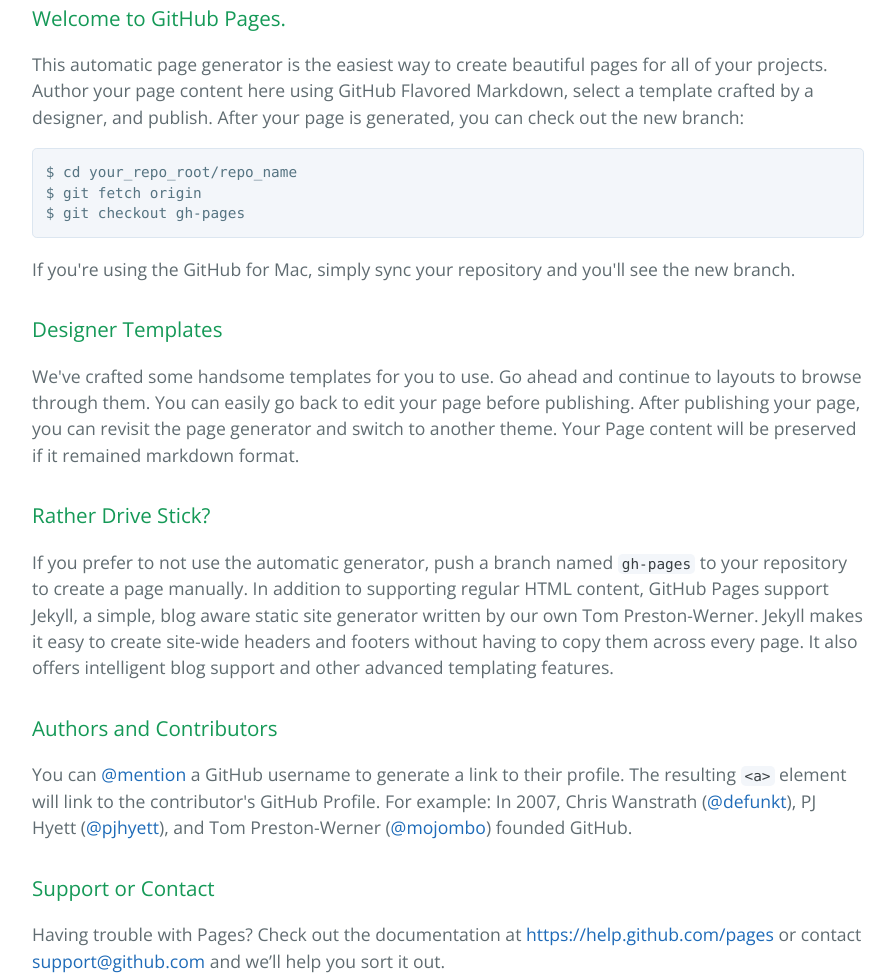
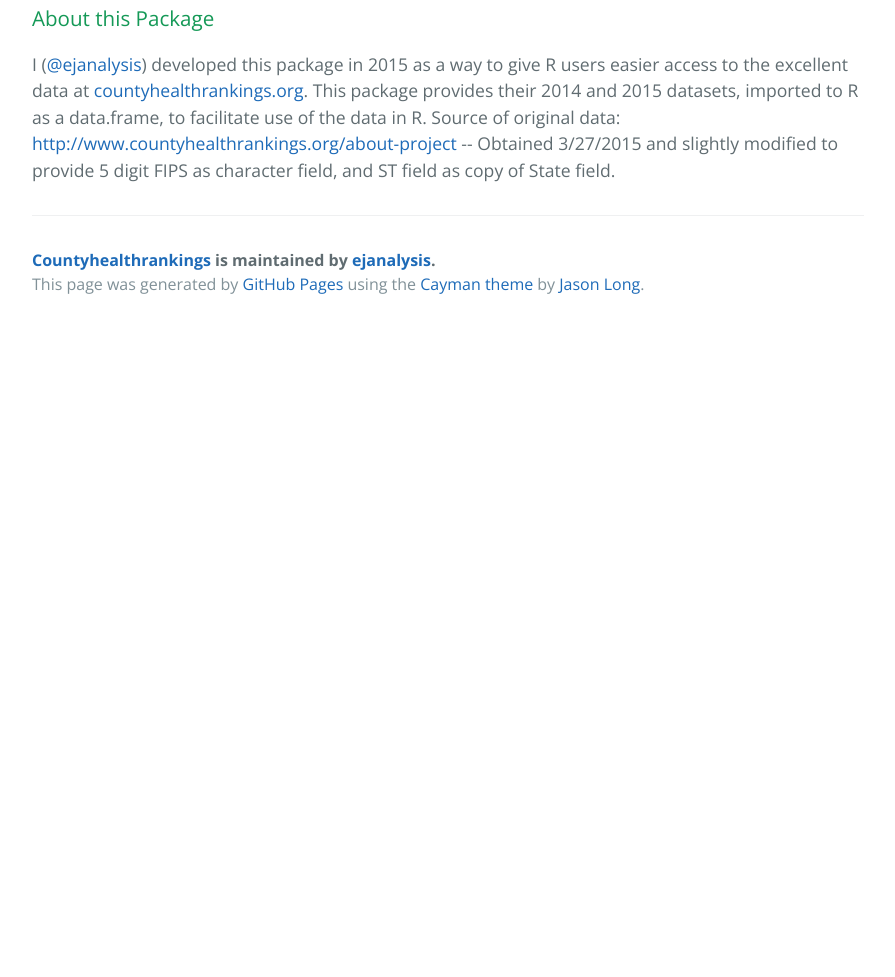
Before and after one commit to ejanalysis/countyhealthrankings, a plain HTML site: page index.html in a window 1280 px wide. Shown: the part 412-1389 px from the top of the page, without its empty margins (192-1087 px from the left). After the commit the page ends 800 px from the top, so only its background shows below. Drawn offline with nearby package versions, Linux system fonts and the light colour scheme.

```diff
--- a/index.html
+++ b/index.html
@@ -19,37 +19,14 @@
     </section>
 
     <section class="main-content">
-      <h3>
-<a id="welcome-to-github-pages" class="anchor" href="#welcome-to-github-pages" aria-hidden="true"><span class="octicon octicon-link"></span></a>Welcome to GitHub Pages.</h3>
 
-<p>This automatic page generator is the easiest way to create beautiful pages for all of your projects. Author your page content here using GitHub Flavored Markdown, select a template crafted by a designer, and publish. After your page is generated, you can check out the new branch:</p>
-
-<pre><code>$ cd your_repo_root/repo_name
-$ git fetch origin
-$ git checkout gh-pages
-</code></pre>
-
-<p>If you're using the GitHub for Mac, simply sync your repository and you'll see the new branch.</p>
 
 <h3>
-<a id="designer-templates" class="anchor" href="#designer-templates" aria-hidden="true"><span class="octicon octicon-link"></span></a>Designer Templates</h3>
+<a id="authors-and-contributors" class="anchor" href="#authors-and-contributors" aria-hidden="true"><span class="octicon octicon-link"></span></a>About this Package</h3>
 
-<p>We've crafted some handsome templates for you to use. Go ahead and continue to layouts to browse through them. You can easily go back to edit your page before publishing. After publishing your page, you can revisit the page generator and switch to another theme. Your Page content will be preserved if it remained markdown format.</p>
+<p>I (<a href="https://github.com/ejanalysis" class="user-mention">@ejanalysis</a>) developed this package in 2015 as a way to give R users easier access to the excellent data at <a href="http://countyhealthrankings.org">countyhealthrankings.org</a>.
+This package provides their 2014 and 2015 datasets, imported to R as a data.frame, to facilitate use of the data in R. Source of original data: <a href="http://www.countyhealthrankings.org/about-project">http://www.countyhealthrankings.org/about-project</a> -- Obtained 3/27/2015 and slightly modified to provide 5 digit FIPS as character field, and ST field as copy of State field.</p>
 
-<h3>
-<a id="rather-drive-stick" class="anchor" href="#rather-drive-stick" aria-hidden="true"><span class="octicon octicon-link"></span></a>Rather Drive Stick?</h3>
-
-<p>If you prefer to not use the automatic generator, push a branch named <code>gh-pages</code> to your repository to create a page manually. In addition to supporting regular HTML content, GitHub Pages support Jekyll, a simple, blog aware static site generator written by our own Tom Preston-Werner. Jekyll makes it easy to create site-wide headers and footers without having to copy them across every page. It also offers intelligent blog support and other advanced templating features.</p>
-
-<h3>
-<a id="authors-and-contributors" class="anchor" href="#authors-and-contributors" aria-hidden="true"><span class="octicon octicon-link"></span></a>Authors and Contributors</h3>
-
-<p>You can <a href="https://github.com/blog/821" class="user-mention">@mention</a> a GitHub username to generate a link to their profile. The resulting <code>&lt;a&gt;</code> element will link to the contributor's GitHub Profile. For example: In 2007, Chris Wanstrath (<a href="https://github.com/defunkt" class="user-mention">@defunkt</a>), PJ Hyett (<a href="https://github.com/pjhyett" class="user-mention">@pjhyett</a>), and Tom Preston-Werner (<a href="https://github.com/mojombo" class="user-mention">@mojombo</a>) founded GitHub.</p>
-
-<h3>
-<a id="support-or-contact" class="anchor" href="#support-or-contact" aria-hidden="true"><span class="octicon octicon-link"></span></a>Support or Contact</h3>
-
-<p>Having trouble with Pages? Check out the documentation at <a href="https://help.github.com/pages">https://help.github.com/pages</a> or contact <a href="mailto:support@github.com">support@github.com</a> and we’ll help you sort it out.</p>
 
       <footer class="site-footer">
         <span class="site-footer-owner"><a href="https://github.com/ejanalysis/countyhealthrankings">Countyhealthrankings</a> is maintained by <a href="https://github.com/ejanalysis">ejanalysis</a>.</span>
```
Also changed, not shown: 1 other file.
